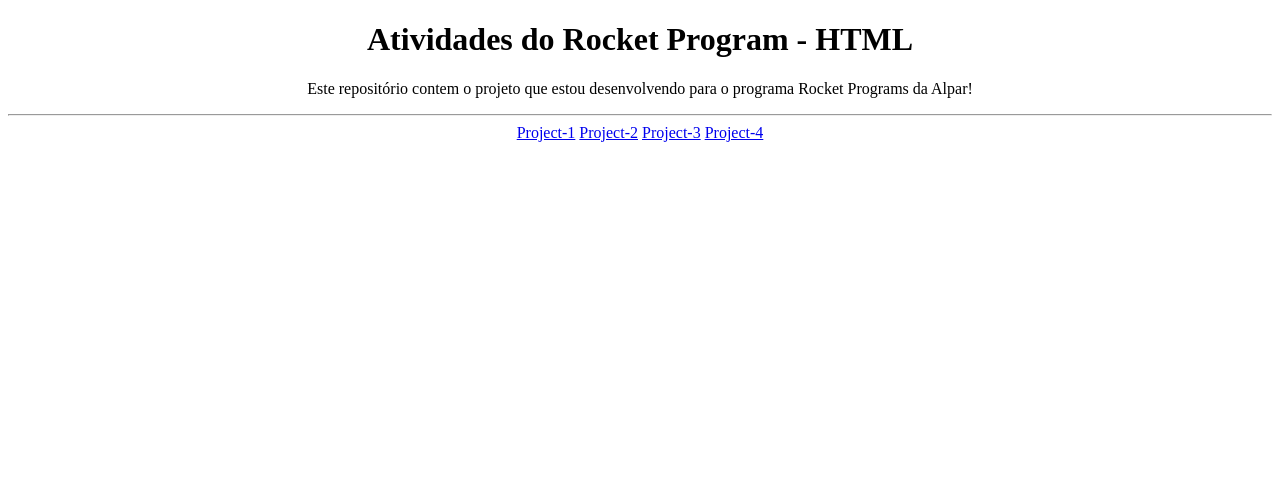
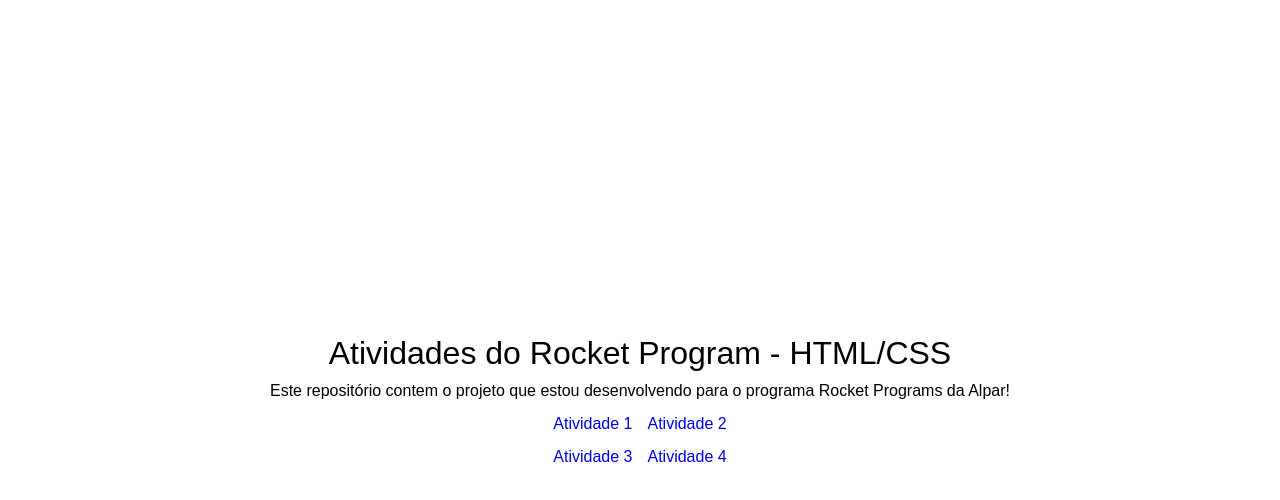
Before and after one commit to RyanGustavoGoncalves/Repostiorio-Alpar, a plain HTML site: page index.html in a window 1280 px wide. Drawn offline with Linux system fonts and the light colour scheme.

Commit message:
home change

```diff
--- a/css/style.css
+++ b/css/style.css
@@ -5,35 +5,55 @@
     font-family: sans-serif;
 }
 
+.fontW-normal {
+    font-weight: normal;
+}
+
 .dsp-flex {
     display: flex;
 }
 
-.dsp-grid{
+.dsp-grid {
     display: grid;
 }
 
-.gap-10{
+.grid-template-colum-2 {
+    grid-template-columns: 1fr 1fr;
+}
+
+.position-absolute{
+    position: absolute;
+}
+
+.w-full {
+    width: 100%;
+}
+
+.h-full {
+    height: 100%;
+}
+
+.gap-10 {
     gap: 10px;
 }
 
-.gap-15{
+.gap-15 {
     gap: 15px;
 }
 
-.space-between{
+.space-between {
     justify-content: space-between;
 }
 
-.list-style-none{
+.list-style-none {
     list-style: none;
 }
 
-.text-decoration-none{
+.text-decoration-none {
     text-decoration: none;
 }
 
-.plc-center{
+.plc-center {
     place-items: center;
 }
 
--- a/index.html
+++ b/index.html
@@ -2,6 +2,7 @@
 <html lang="en">
 
 <head>
+    <link rel="stylesheet" href="./css/style.css">
     <meta charset="UTF-8">
     <meta name="viewport" content="width=device-width, initial-scale=1.0">
     <link rel="shortcut icon"
@@ -10,20 +11,34 @@
     <title>Alpar/Home</title>
 </head>
 
-<body>
-    <main>
-        <center>
-            <h1>Atividades do Rocket Program - HTML</h1>
-            <p>Este repositório contem o projeto que estou desenvolvendo para o programa Rocket
-                Programs da Alpar!
-            </p>
+<body class="position-absolute w-full h-full">
+    <main class="dsp-grid plc-center gap-15 w-full h-full">
+
+        <div class="dsp-grid plc-center gap-15">
+            <header class="dsp-grid plc-center gap-10">
+                <h1 class="fontW-normal">Atividades do Rocket Program - HTML/CSS</h1>
+                <p>Este repositório contem o projeto que estou desenvolvendo para o programa Rocket
+                    Programs da Alpar!
+                </p>
+            </header>
+            <div>
+                <ul class="list-style-none dsp-grid grid-template-colum-2 gap-15">
+                    <li>
+                        <a class="text-decoration-none" href="./atividade-1/index.html">Atividade 1</a>
+                    </li>
+                    <li>
+                        <a class="text-decoration-none" href="./atividade-2/index.html">Atividade 2</a>
+                    </li>
+                    <li>
+                        <a class="text-decoration-none" href="./atividade-3/index.html">Atividade 3</a>
+                    </li>
+                    <li>
+                        <a class="text-decoration-none" href="./atividade-4/index.html">Atividade 4</a>
+                    </li>
+                </ul>
             </div>
-            <hr>
-            <a href="./atividade-1/index.html">Project-1</a>
-            <a href="./atividade-2/index.html">Project-2</a>
-            <a href="./atividade-3/index.html">Project-3</a>
-            <a href="./atividade-4/index.html">Project-4</a>
-        </center>
+        </div>
+
     </main>
 </body>
 
```
